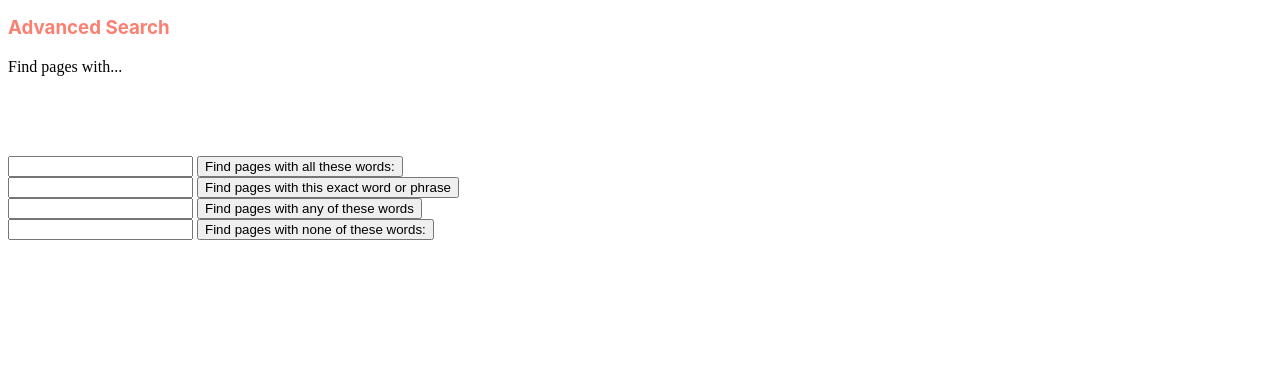
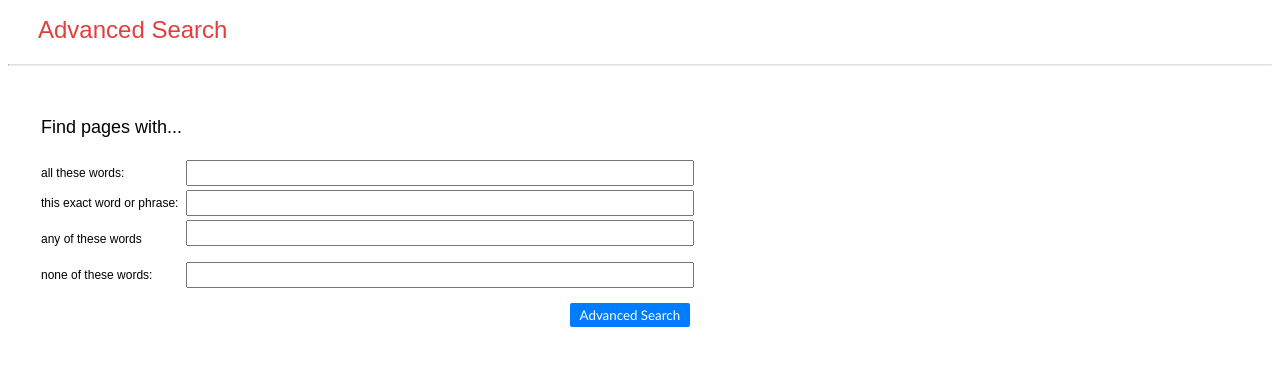
Before and after one commit to zhua633/Search, a plain HTML site: page advanced.html in a window 1280 px wide. Shown: the part 93-458 px from the top of the page. Drawn offline with Linux system fonts and the light colour scheme.

Commit message:
updated google advance search styling features.

```diff
--- a/advanced.html
+++ b/advanced.html
@@ -12,30 +12,52 @@
 
         <img id="smalllogo" src="googlelogo.jpg">
 
-        <h3>Advanced Search</h3>
-
-        <p>Find pages with...</p>
+        <h2>Advanced Search</h2>
+        <hr class="solid">
 
         <div class="div2">
+            <table class="text-input-table">
+				<tr><td><h3>Find pages with...</h3></td></tr>
+
+                <tr>
+                    <td>all these words:</td>
+                    <td><form action="https://google.com/search">
+                        <input type="text" name="as_q" class="searchbar">
+                    </form></td>
+                </tr>
+
+                <tr>
+                    <td>this exact word or phrase:</td>
+                    <td>
                         <form action="https://google.com/search">
-                <input type="text" name="as_q">
-                <input type="submit" value="Find pages with all these words:">
+                            <input type="text" name="as_q"class="searchbar">
                         </form>
+                    </td>
+                </tr>
 
+                <tr>
+                    <td>any of these words</td>
+                    <td>
                         <form action="https://google.com/search">
-                <input type="text" name="as_epq">
-                <input type="submit" value="Find pages with this exact word or phrase">
+                            <input type="text" name="as_q" class="searchbar"></p>
                         </form>
+                    </td>
+                </tr>
 
+                <tr>
+                    <td>none of these words:</td>
+                    <td>
                         <form action="https://google.com/search">
-                <input type="text" name="as_oq">
-                <input type="submit" value="Find pages with any of these words">
+                            <input type="text" name="as_q"class="searchbar">
                         </form>
+                    </td>
+                </tr>
+                <tr>
+                    <td></td>
+                    <td><input type="submit" value="Advanced Search" color="blue" class="search"></td>
+                </tr>
+        </table>
 
-            <form action="https://google.com/search">
-                <input type="text" name="as_eq">
-                <input type="submit" value="Find pages with none of these words:">
-            </form>
         </div>
     </body>
 </html>
--- a/style.css
+++ b/style.css
@@ -12,10 +12,17 @@ img{
     margin-top:5px;
 }
 
+h2{
+    color:#E33E3E;
+	font-family:Arial, san-serif;
+    margin-top: 80px;
+    font-weight: normal;
+    margin-left: 30px;
+}
+
 h3{
-    color:salmon;
-    font-family:-apple-system, BlinkMacSystemFont, 'Segoe UI', Roboto, Oxygen, Ubuntu, Cantarell, 'Open Sans', 'Helvetica Neue', sans-serif;
-    margin-top: 80px;
+    font-weight:normal;
+    font-size:large;
 }
 
 a{
@@ -23,10 +30,43 @@ a{
 }
 
 div {
+    font-family:Arial, san-serif;
     text-align:right;
+    margin-left:30px;
 }
 
 .div2{
-    margin-top:80px;
+    font-family: Arial, san-serif;
+    margin-top:30px;
     text-align:left;
+    margin-left:30px;
 }
+
+.search {
+    background-color:#007CFF;
+    color: white;
+    outline:#001E6C;
+    border-style: none;
+    margin: 11px 4px;
+    padding: 4px 10px;
+	font-family: Futura, Trebuchet MS, Arial, san-serif;
+    border-top-left-radius:2px;
+    border-top-right-radius:2px;
+    border-bottom-right-radius:2px;
+    border-bottom-left-radius:2px;
+    float:right;
+  }
+
+/* Solid border */
+hr.solid {
+    border-top: 1px solid #E1E1E1;
+  }
+
+.searchbar{
+    width:500px;
+    height:20px;
+}
+
+table{
+    font-size:12px;
+}
```
Lines whose indentation alone changed are shown as unchanged.
